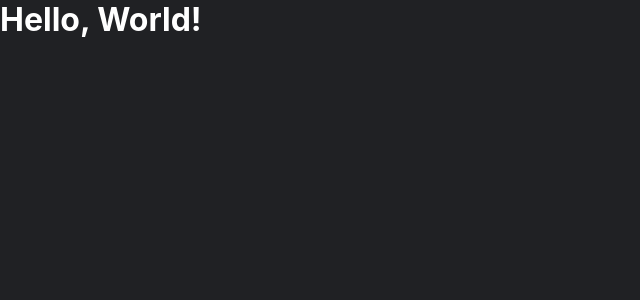
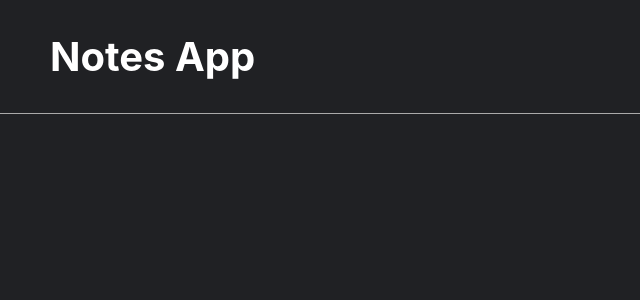
Before and after one commit to fuadmln/react-notes, a React (Vite) app: page / in a window 1280 px wide. Shown: the top 300 px of the page, without its empty margins (0-640 px from the left). Built offline with nearby package versions, Linux system fonts and the light colour scheme.

Commit message:
feat: header component

```diff
--- /dev/null
+++ b/src/components/Header.jsx
@@ -0,0 +1,9 @@
+const Header = () =>{
+    return (
+        <header>
+            <h1>Notes App</h1>
+        </header>
+    );
+}
+
+export default Header;
--- a/src/index.jsx
+++ b/src/index.jsx
@@ -1,8 +1,14 @@
 import React from 'react';
 import { createRoot } from 'react-dom/client';
+import Header from './components/Header';
 
-// import style
 import './styles/style.css';
 
+function NotesApp(){
+    return(
+        <Header />
+    );
+}
+
 const root = createRoot(document.getElementById('root'));
-root.render(<h1>Hello, World!</h1>);
+root.render(<NotesApp />);
--- a/src/styles/style.css
+++ b/src/styles/style.css
@@ -5,22 +5,33 @@
 }
 
 body {
-  font-family: 'Inter', sans-serif;
+  font-family: "Inter", sans-serif;
   background-color: #202124;
   color: white;
 }
 
-input, textarea {
+body header {
+  padding: 32px 50px;
+  border-bottom: 1px solid #aaa;
+}
+
+body header h1 {
+  font-size: 2.5rem;
+}
+
+input,
+textarea {
   padding: 12px;
   margin: 12px 0;
-  font-family: 'Inter', sans-serif;
+  font-family: "Inter", sans-serif;
   background-color: transparent;
   color: white;
   border: 1px solid #aaa;
   border-radius: 4px;
 }
 
-input::placeholder, textarea::placeholder {
+input::placeholder,
+textarea::placeholder {
   color: #aaa;
   font-weight: bold;
 }
@@ -39,7 +50,6 @@ input::placeholder, textarea::placeholder {
   color: white;
 }
 
-
 .note-app__body {
   max-width: 1000px;
   margin: 16px auto;
@@ -57,7 +67,8 @@ input::placeholder, textarea::placeholder {
   margin-bottom: 48px;
 }
 
-.note-input input, .note-input textarea {
+.note-input input,
+.note-input textarea {
   display: block;
   width: 100%;
 }
@@ -81,7 +92,7 @@ input::placeholder, textarea::placeholder {
   width: 100%;
   padding: 8px;
   background-color: transparent;
-  font-family: 'Inter', sans-serif;
+  font-family: "Inter", sans-serif;
   color: white;
   border: 1px solid #aaa;
   border-radius: 4px;
@@ -136,14 +147,15 @@ input::placeholder, textarea::placeholder {
   display: flex;
 }
 
-.note-item__delete-button,.note-item__archive-button {
+.note-item__delete-button,
+.note-item__archive-button {
   display: block;
   width: 100%;
   background-color: transparent;
   border: 0;
   border-top: 1px solid #aaa;
   padding: 8px 0;
-  font-family: 'Inter', sans-serif;
+  font-family: "Inter", sans-serif;
   font-weight: bold;
   cursor: pointer;
 }
```
